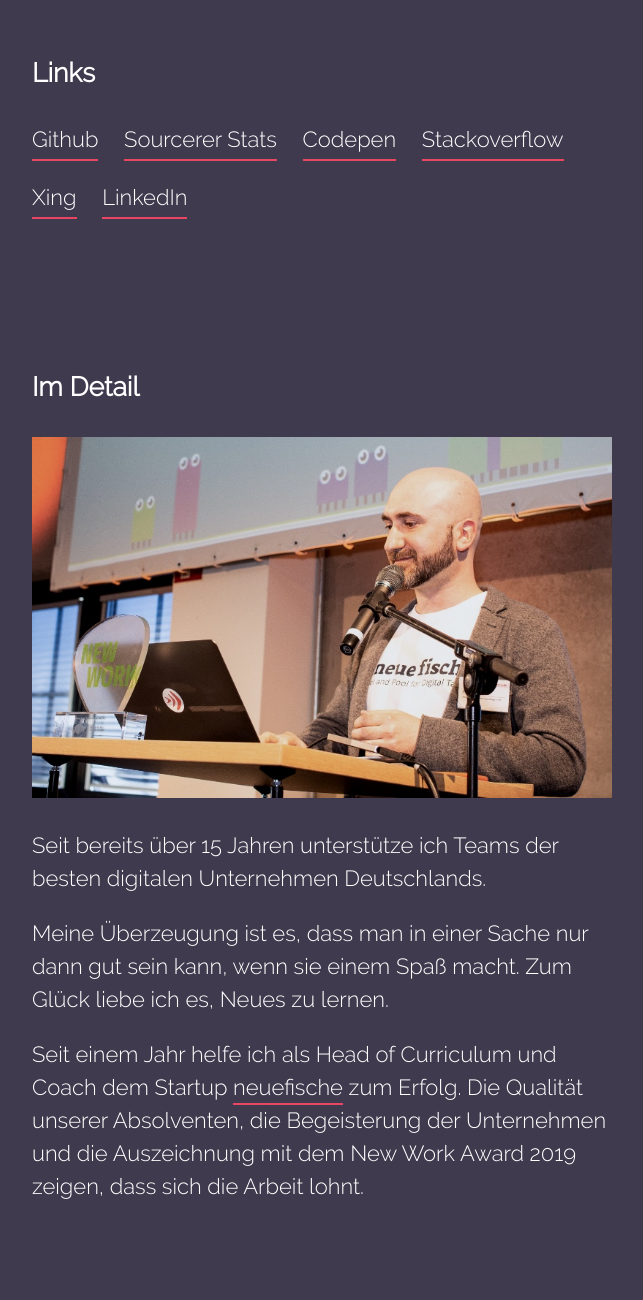
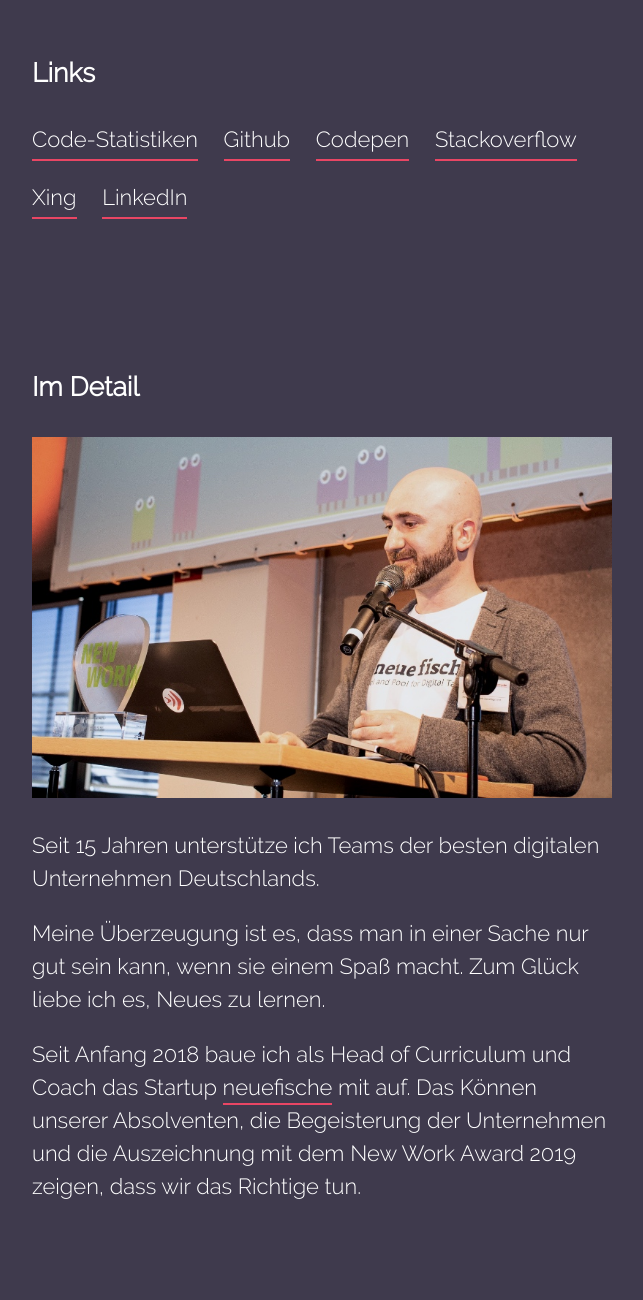
Before and after one commit to badabam/badabam, a website: page src/index.html in a window 1280 px wide. Shown: the part 1280-2580 px from the top of the page, without its empty margins (318-961 px from the left). Drawn offline with Linux system fonts and the light colour scheme.

Commit message:
Rename sourcerer link

```diff
--- a/docs/sw.js
+++ b/docs/sw.js
@@ -104,7 +104,7 @@ self.__precacheManifest = [
   },
   {
     "url": "index.html",
-    "revision": "7d1e929f08911523a2d1240e10ee503e"
+    "revision": "0971c6f320d2a96e70ef6371076ac8fd"
   },
   {
     "url": "jeremias_erbs.1ecf77cb.jpg",
@@ -144,7 +144,7 @@ self.__precacheManifest = [
   },
   {
     "url": "/",
-    "revision": "fd5d7c81636f0867d9a45b717e9efedf"
+    "revision": "ab02c3135878b97595152284464aa618"
   }
 ].concat(self.__precacheManifest || []);
 workbox.precaching.suppressWarnings();
--- a/src/index.html
+++ b/src/index.html
@@ -52,9 +52,9 @@
 
     <section class="links">
       <h2>Links</h2>
+      <a href="https://sourcerer.io/badabam" target="_blank" rel="noopener noreferrer">Code-Statistiken</a>
       <a href="https://www.github.com/badabam" target="_blank" rel="noopener
         noreferrer">Github</a>
-      <a href="https://sourcerer.io/badabam" target="_blank" rel="noopener noreferrer">Sourcerer Stats</a>
       <a href="https://www.codepen.io/badabam" target="_blank" rel="noopener
         noreferrer">Codepen</a>
       <a href="https://stackoverflow.com/users/2154343/jeremias-erbs"
@@ -68,15 +68,15 @@
     <section>
       <h2>Im Detail</h2>
       <img src="/img/jeremias_erbs.jpg" alt="Jeremias Erbs auf der Bühne">
-      <p>Seit bereits über 15 Jahren unterstütze ich Teams der besten
+      <p>Seit 15 Jahren unterstütze ich Teams der besten
         digitalen Unternehmen Deutschlands.</p>
-      <p>Meine Überzeugung ist es, dass man in einer Sache nur dann gut sein
+      <p>Meine Überzeugung ist es, dass man in einer Sache nur gut sein
         kann, wenn sie einem Spaß macht. Zum Glück liebe ich es, Neues zu lernen.</p>
-      <p>Seit einem Jahr helfe ich als Head of Curriculum und Coach dem Startup <a
+      <p>Seit Anfang 2018 baue ich als Head of Curriculum und Coach das Startup <a
           href="https://neuefische.de"
           target="_blank"
-          rel="noopener noreferrer">neuefische</a> zum Erfolg. Die Qualität unserer Absolventen, die Begeisterung
-        der Unternehmen und die Auszeichnung mit dem New Work Award 2019 zeigen, dass sich die Arbeit lohnt.</p>
+          rel="noopener noreferrer">neuefische</a> mit auf. Das Können unserer Absolventen, die Begeisterung
+        der Unternehmen und die Auszeichnung mit dem New Work Award 2019 zeigen, dass wir das Richtige tun.</p>
     </section>
 
     <section>
```
Also changed, not shown: docs/index.html (+1 -1 lines).
